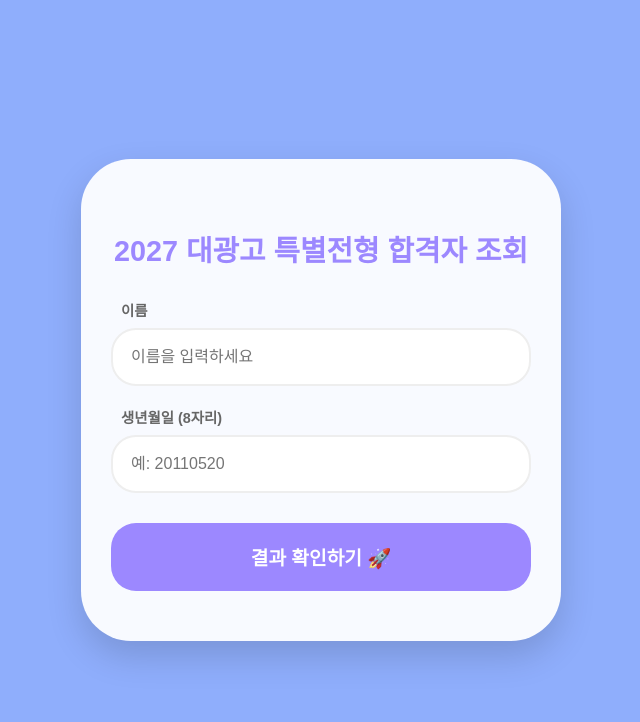
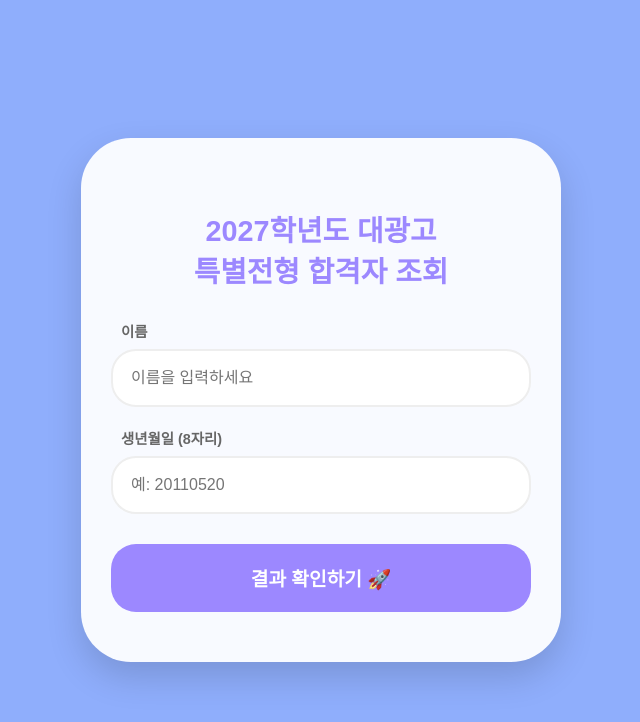
Before and after one commit to Daegwang-form/ex2, a plain HTML site: page index.html in a window 1280 px wide. Shown: the whole page, without its empty margins (319-959 px from the left). Drawn offline with Linux system fonts and the light colour scheme; a web font is replaced by a local one.

Commit message:
index.html

```diff
--- a/index.html
+++ b/index.html
@@ -71,7 +71,7 @@
 
 <div class="container">
     <div id="login-section">
-        <h1>2027 대광고 특별전형 합격자 조회</h1>
+        <h1>2027학년도 대광고<br>특별전형 합격자 조회</h1>
         <div class="input-group">
             <label>이름</label>
             <input type="text" id="userName" placeholder="이름을 입력하세요">
```
